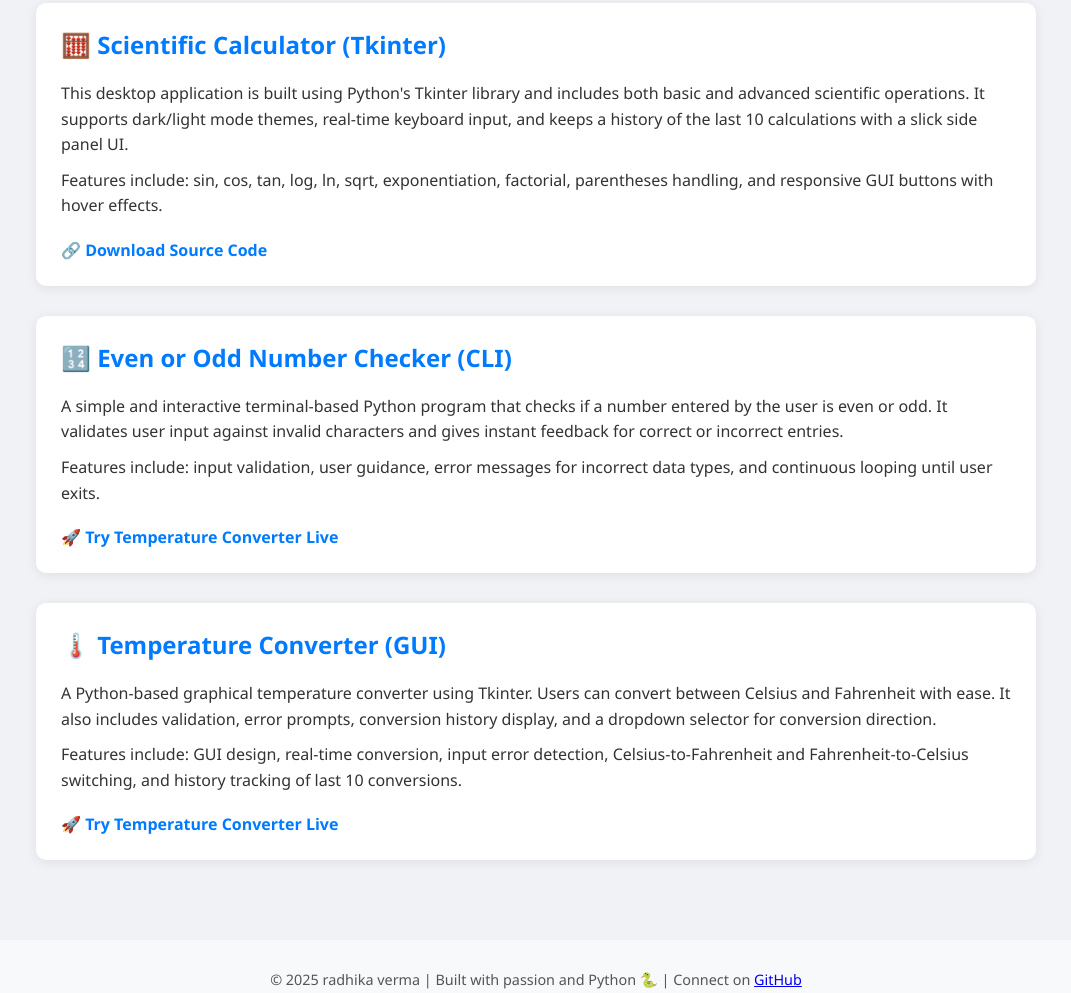
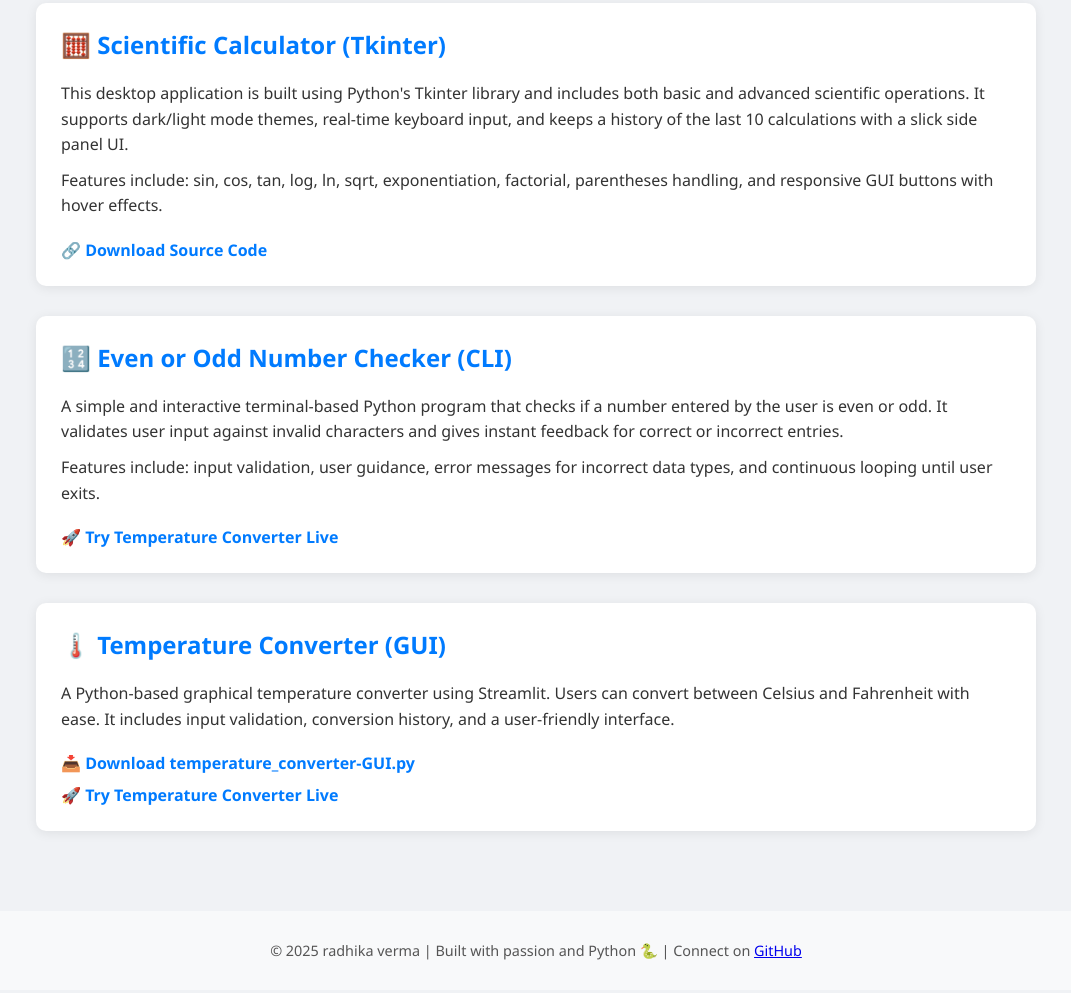
Before and after one commit to radhika-verma06/my-portfolio, a plain HTML site: page index.html in a window 1280 px wide. Shown: the part 199-1192 px from the top of the page, without its empty margins (104-1175 px from the left). Drawn offline with Linux system fonts and the light colour scheme.

Commit message:
Update index.html

```diff
--- a/index.html
+++ b/index.html
@@ -94,11 +94,12 @@
 
     <div class="project">
       <h2>🌡️ Temperature Converter (GUI)</h2>
-      <p>A Python-based graphical temperature converter using Tkinter. Users can convert between Celsius and Fahrenheit with ease. It also includes validation, error prompts, conversion history display, and a dropdown selector for conversion direction.</p>
-      <p>Features include: GUI design, real-time conversion, input error detection, Celsius-to-Fahrenheit and Fahrenheit-to-Celsius switching, and history tracking of last 10 conversions.</p>
+      <p>A Python-based graphical temperature converter using Streamlit. Users can convert between Celsius and Fahrenheit with ease. It includes input validation, conversion history, and a user-friendly interface.</p>
+      <a href="temperature_converter-GUI.py" download>📥 Download temperature_converter-GUI.py</a>
+      <br />
       <a href="https://my-portfolio-evbmolyxlvu5rklrwous4h.streamlit.app/" target="_blank">🚀 Try Temperature Converter Live</a>
+    </div>
 
-    </div>
 
   </div>
   <footer>
```
